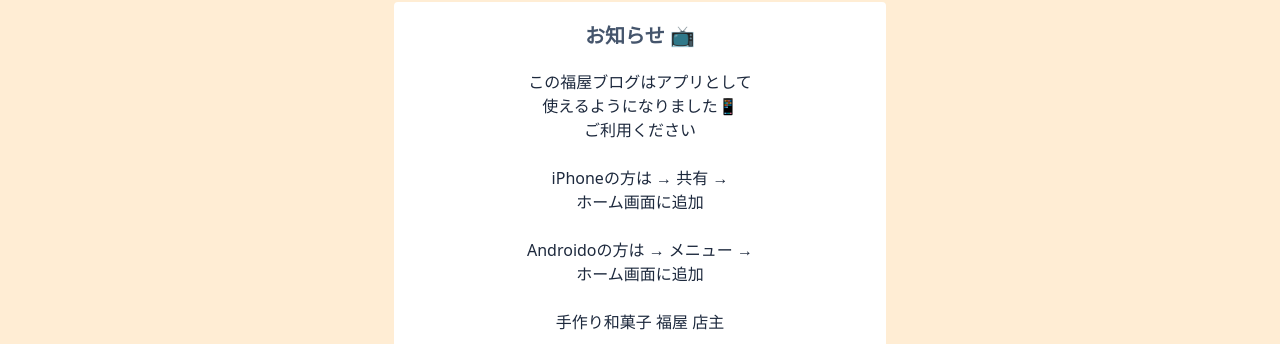
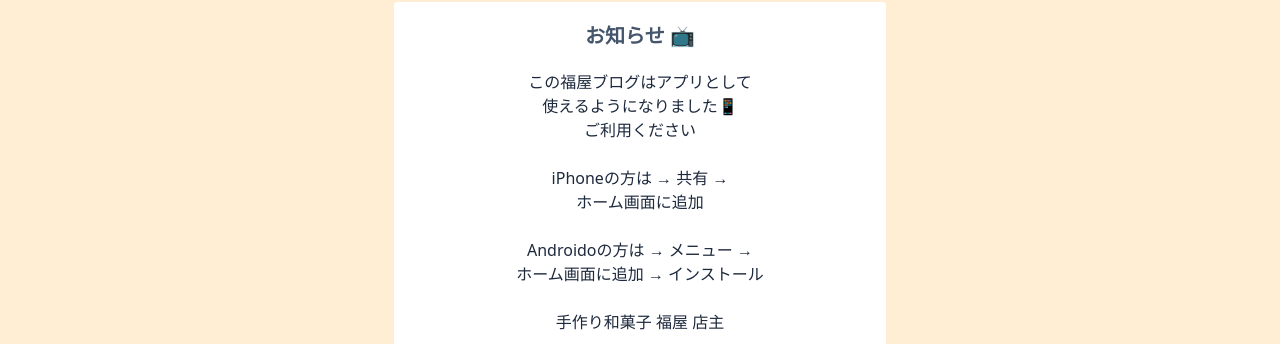
Before and after one commit to kashsan-jp/fukuya-blog, a Next.js app: page / in a window 1280 px wide. Shown: the part 456-800 px from the top of the page. Built offline with nearby package versions, Linux system fonts and the light colour scheme; no server answers; the database is empty.

Commit message:
2026.1.26_2

```diff
--- a/src/app/page.jsx
+++ b/src/app/page.jsx
@@ -56,7 +56,7 @@ export default async function Home() {
           この福屋ブログはアプリとして<br></br>使えるようになりました📱<br></br>
           ご利用ください<br></br><br></br>
           iPhoneの方は → 共有 → <br></br>ホーム画面に追加<br></br><br></br>
-          Androidoの方は → メニュー → <br></br>ホーム画面に追加<br></br><br></br>
+          Androidoの方は → メニュー → <br></br>ホーム画面に追加 → インストール<br></br><br></br>
 
           手作り和菓子 福屋 店主
         </p>
```
